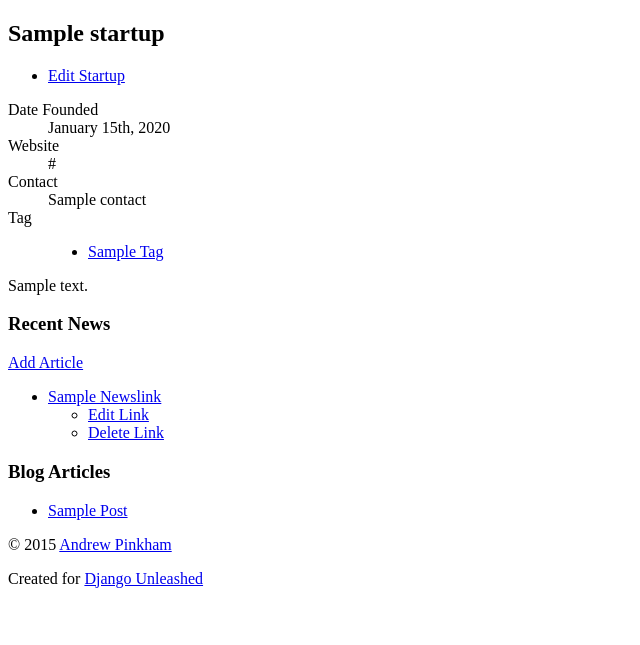
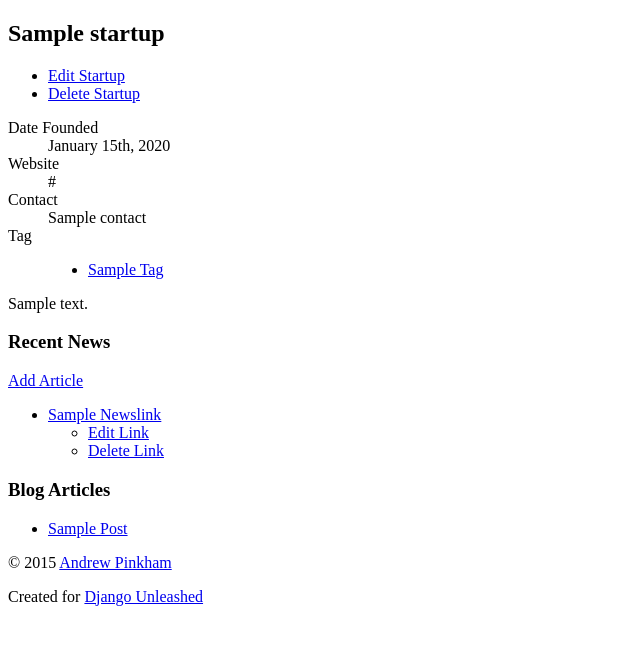
Before and after one commit to hjwp/DjangoUnleashed-1.8, a Django app: template organizer/templates/organizer/startup_detail.html in a window 1280 px wide. Shown: the part 134-779 px from the top of the page, without its empty margins (0-640 px from the left). Run offline with Django 3.2, Linux system fonts and the light colour scheme; the template is opened without the code that fills it: most values are stand-ins (such as "Sample title", 1, 10 or a date in 2020).

Commit message:
Ch09: Link Startup Delete in Detail.

```diff
--- a/organizer/templates/organizer/startup_detail.html
+++ b/organizer/templates/organizer/startup_detail.html
@@ -12,6 +12,9 @@
         <li>
           <a href="{{ startup.get_update_url }}">
             Edit Startup</a></li>
+        <li>
+          <a href="{{ startup.get_delete_url }}">
+            Delete Startup</a></li>
     </ul>
   <dl>
     <dt>Date Founded</dt>
```
